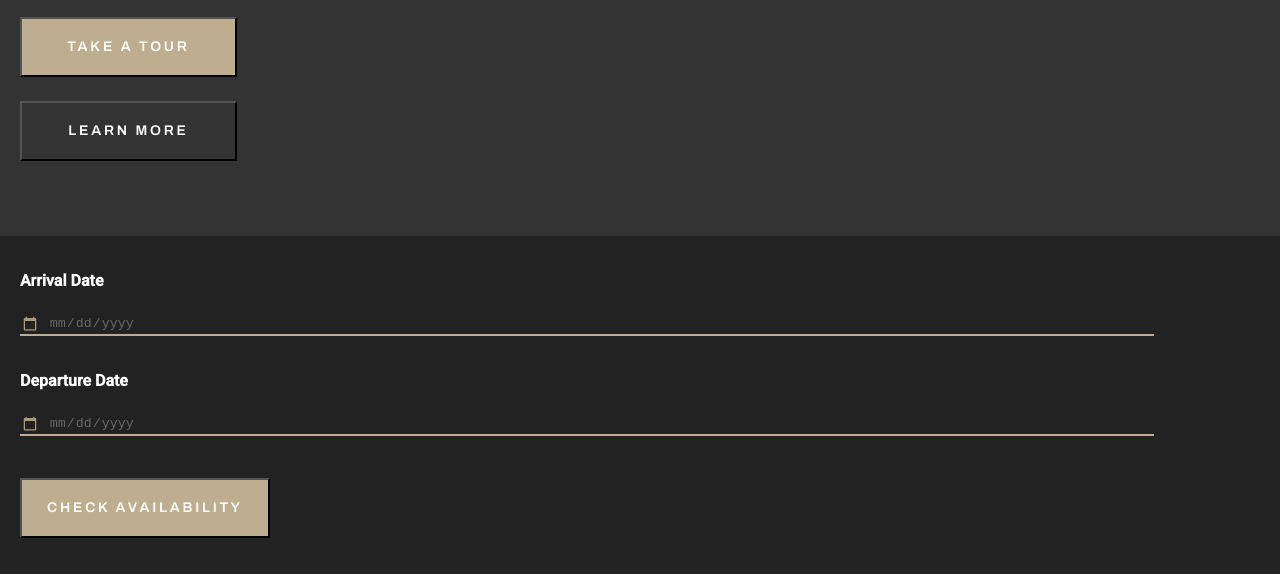
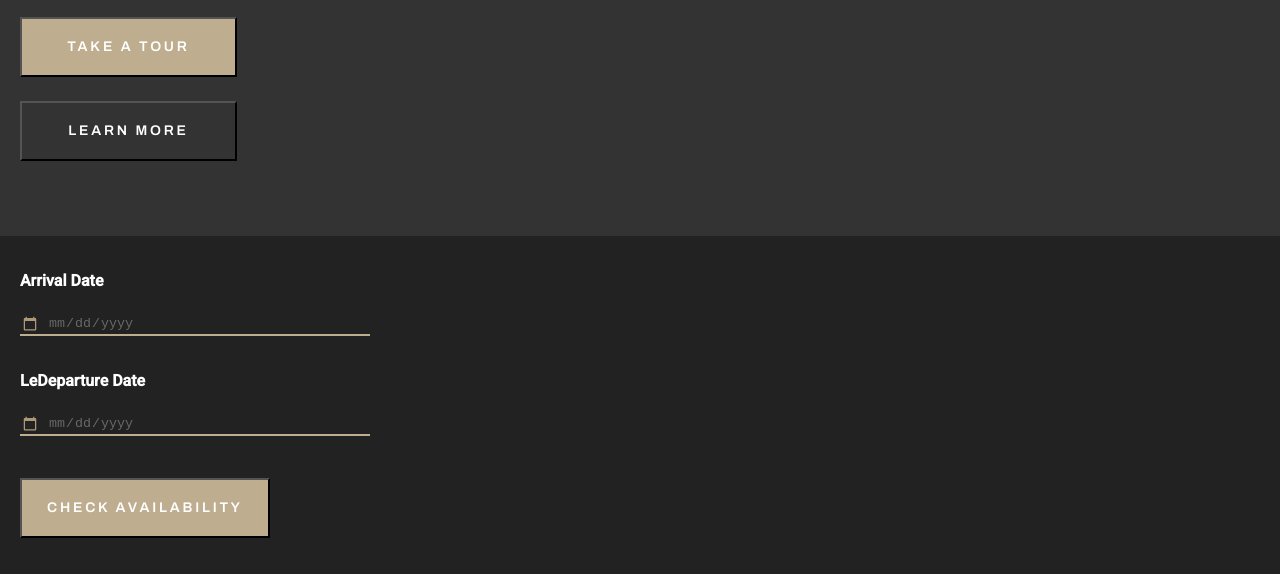
Before and after one commit to Damiansebastians/Hotel_Miranda_FRONTEND, a plain HTML site: page home.html in a window 1280 px wide. Shown: the part 318-892 px from the top of the page. Drawn offline with Linux system fonts and the light colour scheme.

Commit message:
Banner Completed

```diff
--- a/home.html
+++ b/home.html
@@ -46,10 +46,10 @@
         <!-- AVAILABILITY -->
         <section class="availability">
             <label class="availability__label" for="arrival-date">Arrival Date</label>
-            <input class="availability__input" type="date" id="arrival-date" placeholder="24th march 2020">
+            <input class="availability__input" type="date">
 
-            <label class="availability__label" for="departure-date">Departure Date</label>
-            <input class="availability__input" type="date" id="departure-date" placeholder="30th march 2020">
+            <label class="availability__label" for="departure-date">LeDeparture Date</label>
+            <input class="availability__input" type="date">
 
             <button class="availability__button">CHECK AVAILABILITY</button>
         </section>
--- a/scss/_availability.scss
+++ b/scss/_availability.scss
@@ -19,6 +19,7 @@
 
         &__input {
             width: 90%;
+            max-width: 350px;
             border: none;
             border-bottom: 2px solid $gold-color;
             background-color: $availability-bg-color;
@@ -32,7 +33,7 @@
                 filter: invert(0.5) sepia(1);
                 width: 1rem;
                 height: 1rem;
-                margin-right: 0.55rem;
+                margin-right: 0.50rem;
     }
 
         &__button {
```
Also changed, not shown: scss/style.css, 1 other file.
